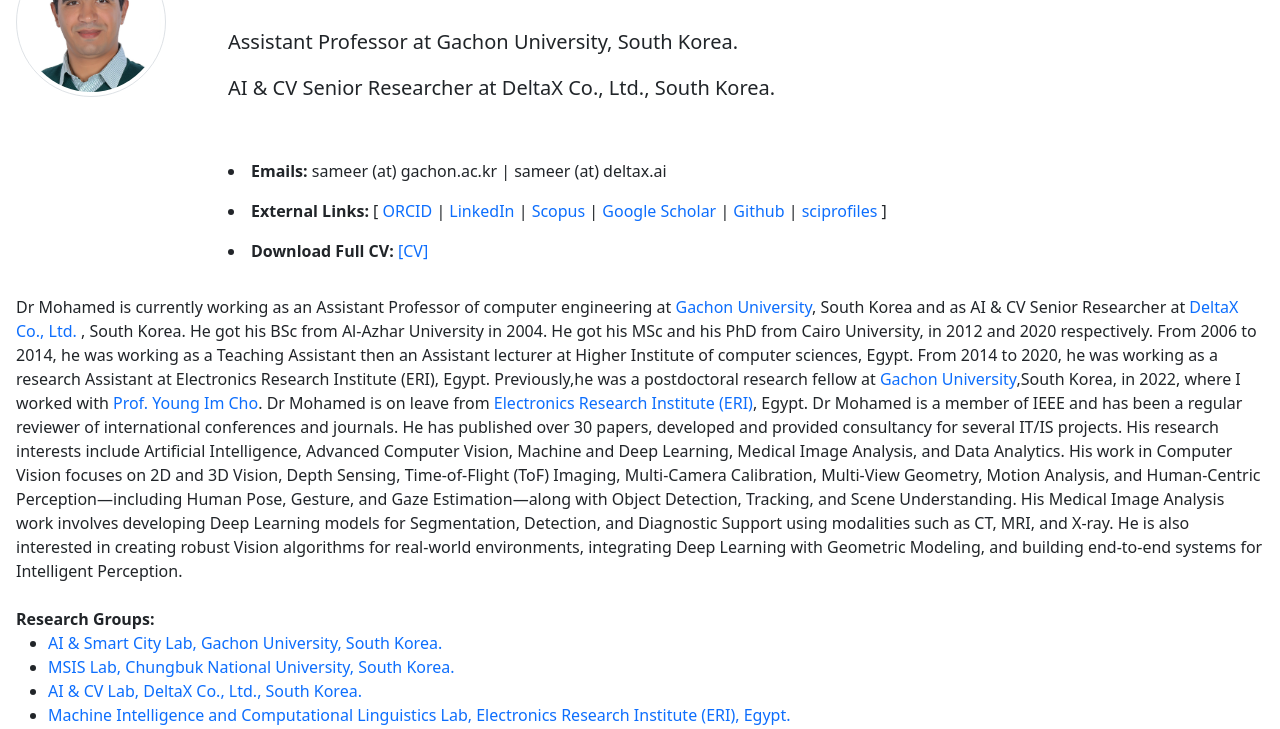
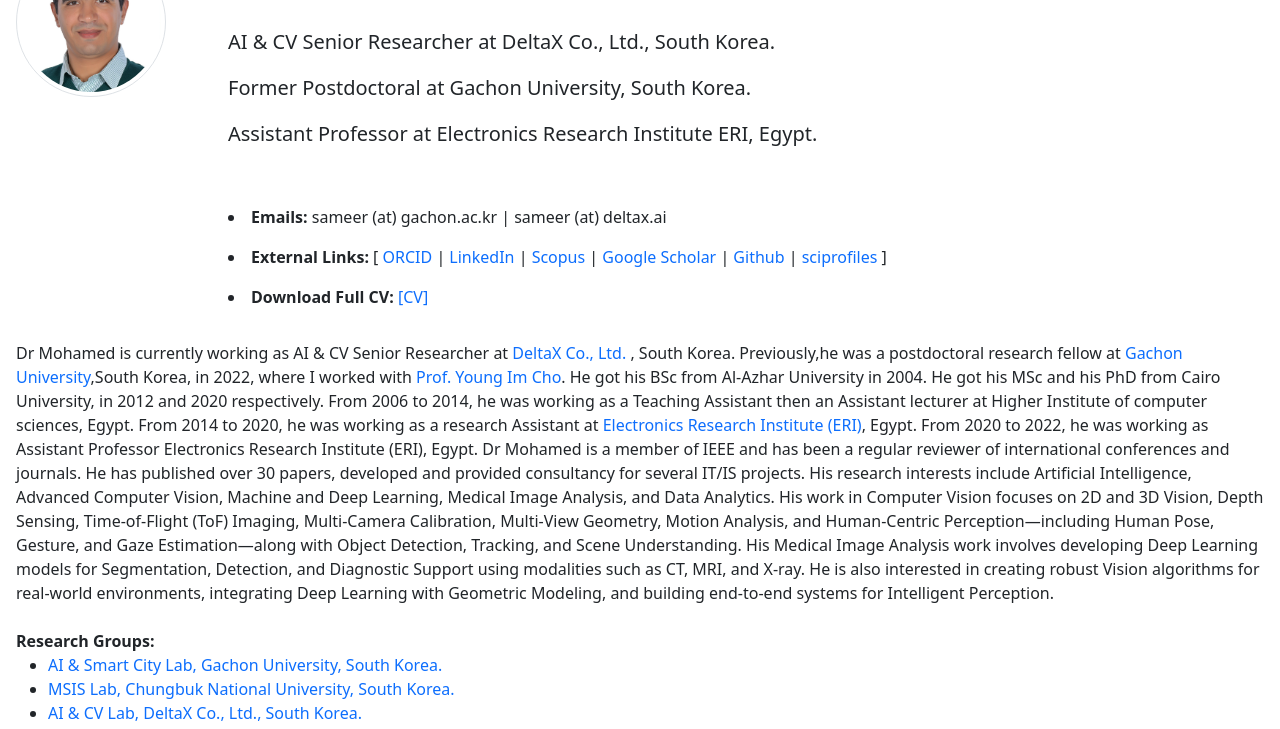
Before and after one commit to MohamedSameer/mohamedsameer.github.io, a plain HTML site: page index.html in a window 1280 px wide. Shown: the part 69-798 px from the top of the page. Drawn offline with Linux system fonts and the light colour scheme.

Commit message:
Revise Dr. Mohamed's profile information
Updated professional details and affiliations for Dr. Mohamed.

```diff
--- a/index.html
+++ b/index.html
@@ -35,8 +35,9 @@
                 <div class="col-8 col-md-9 col-lg-10 my-auto">
                     <h1>Mohamed S. Abdallah, PhD, PMP® </h1>
                     <br>
-                    <p class="lead">Assistant Professor at Gachon University, South Korea.</p>
                     <p class="lead">AI & CV Senior Researcher at DeltaX Co., Ltd., South Korea. </p>
+                    <p class="lead">Former Postdoctoral at Gachon University, South Korea.</p>
+                    <p class="lead">Assistant Professor at Electronics Research Institute ERI, Egypt.</p>
                     <br>
                     <p class="lead"><li><b>Emails:</b> sameer (at) gachon.ac.kr | sameer (at) deltax.ai</li></p>
                     <p class="lead"><li>
@@ -63,16 +64,17 @@
             <div class="row">
                 <div class="col">
 
-                    Dr Mohamed is currently working as an Assistant Professor of computer engineering at <a href="https://www.gachon.ac.kr/kor/index.do">Gachon University</a>, South Korea
-                    and as AI & CV Senior Researcher at <a href="https://deltax.ai/en/ai">DeltaX Co., Ltd.</a> , South Korea.
+                    Dr Mohamed is currently working as AI & CV Senior Researcher at <a href="https://deltax.ai/en/ai">DeltaX Co., Ltd.</a> , South Korea.
+
+                    Previously,he was a postdoctoral research fellow at <a href="https://www.gachon.ac.kr/kor/index.do">Gachon University</a>,South Korea, in 2022, where I worked with <a href="https://ce.gachon.ac.kr/ai-smart-city-lab/professor">Prof. Young Im Cho</a>.
+
 
                     He got his BSc from Al-Azhar University in 2004.
                     He got his MSc and his PhD from Cairo University, in 2012 and 2020 respectively.
                     From 2006 to 2014, he was working as a Teaching Assistant then an Assistant lecturer at Higher Institute of computer sciences, Egypt.
-                    From 2014 to 2020, he was working as a research Assistant at Electronics Research Institute (ERI), Egypt.
+                    From 2014 to 2020, he was working as a research Assistant at <a href="https://eri.sci.eg/">Electronics Research Institute (ERI)</a>, Egypt.
+                    From 2020 to 2022, he was working as Assistant Professor Electronics Research Institute (ERI), Egypt.
 
-                    Previously,he was a postdoctoral research fellow at <a href="https://www.gachon.ac.kr/kor/index.do">Gachon University</a>,South Korea, in 2022, where I worked with <a href="https://ce.gachon.ac.kr/ai-smart-city-lab/professor">Prof. Young Im Cho</a>.
-                    Dr Mohamed is on leave from <a href="https://eri.sci.eg/">Electronics Research Institute (ERI)</a>, Egypt.
 
                     Dr Mohamed is a member of IEEE and has been a regular reviewer of international conferences and journals.
                     He has published over 30 papers, developed and provided consultancy for several IT/IS projects.
```
